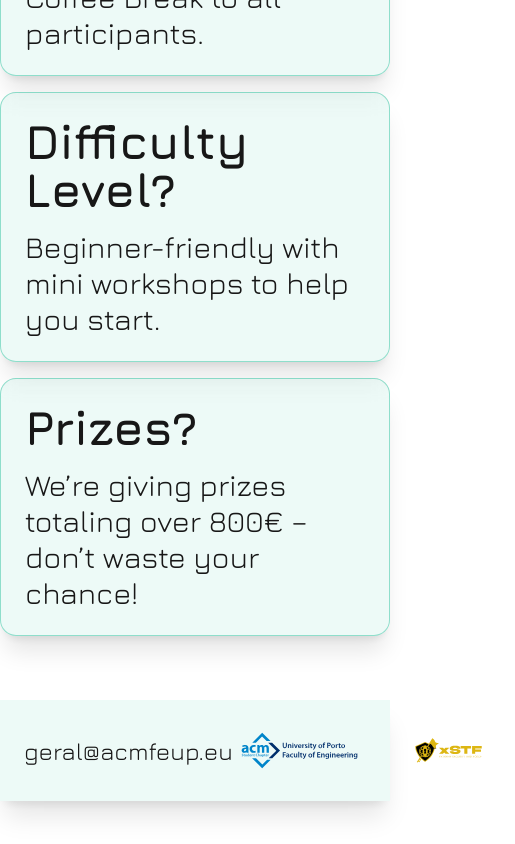
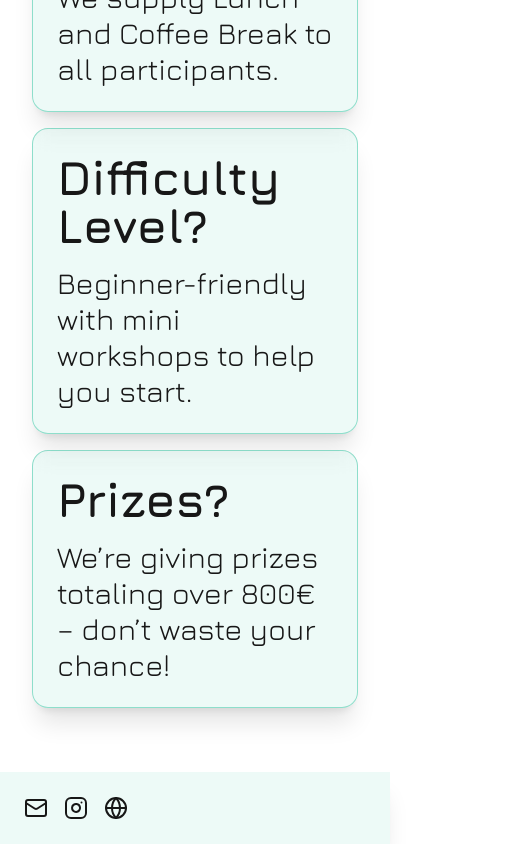
Before and after one commit to acmfeup/CTF-Website, a Next.js app: page / in a window 390 px wide. Shown: the part 2022-2866 px from the top of the page, 515 px wide, since content can reach past the window. Before the commit the page ends 2823 px from the top, so only its background shows below. Built offline with nearby package versions, Linux system fonts and the light colour scheme; a web font is replaced by a local one.

Commit message:
feat: footer responsive design

```diff
--- a/package.json
+++ b/package.json
@@ -12,6 +12,7 @@
     "prepare": "husky"
   },
   "dependencies": {
+    "lucide-react": "^0.494.0",
     "next": "15.3.0",
     "prettier": "^3.5.3",
     "react": "^19.0.0",
--- a/src/components/AboutTheEvent.tsx
+++ b/src/components/AboutTheEvent.tsx
@@ -9,8 +9,8 @@ const jura = Jura({
 export default function AboutTheEvent() {
   return (
     <div
-      className={`grid gap-4 justify-center items-start w-full max-w-screen-xl mx-auto ${jura.className}
-	grid-cols-1 sm:grid-cols-2 `}
+      className={`px-8 grid gap-4 justify-center items-start w-full max-w-screen-xl mx-auto ${jura.className}
+	grid-cols-1 md:grid-cols-2 `}
     >
       <GlassCard
         hasBorder={true}
--- a/src/components/Footer.tsx
+++ b/src/components/Footer.tsx
@@ -1,5 +1,6 @@
 import Image from "next/image";
 import GlassCard from "./GlassCard";
+import { Mail, Instagram, Globe } from "lucide-react";
 import { Jura } from "next/font/google";
 
 const jura = Jura({
@@ -10,25 +11,41 @@ const jura = Jura({
 export default function Footer() {
   return (
     <footer>
-      <GlassCard className="flex flex-row justify-between items-center">
-        <a
-          href="mailto:geral@acmfeup.eu"
-          className={`${jura.className} text-2xl`}
-        >
-          geral@acmfeup.eu
-        </a>
+      <GlassCard className="w-full flex flex-row justify-between items-center overflow-hidden">
         <div className="flex flex-row items-center gap-4">
+          <a
+            href="mailto:geral@acmfeup.eu"
+            className={`${jura.className} text-2xl`}
+          >
+            <Mail />
+          </a>
+          <a
+            href="https://www.instagram.com/acmfeup/"
+            className={`${jura.className} text-2xl`}
+          >
+            <Instagram />
+          </a>
+          <a
+            href="https://acmfeup.eu/"
+            className={`${jura.className} text-2xl`}
+          >
+            <Globe />
+          </a>
+        </div>
+        <div className="hidden sm:flex flex-row items-center gap-4 ">
           <Image
             src="/logos/acm-logo.svg"
             alt="ACM Logo"
             width={150}
             height={150}
+            className="shrink-0"
           />
           <Image
             src="/logos/xstf-logo.svg"
             alt="ACM Logo"
             width={150}
             height={150}
+            className="shrink-0"
           />
         </div>
       </GlassCard>
```
Also changed, not shown: 1 other file (tests, documents, lock files or other folders).
